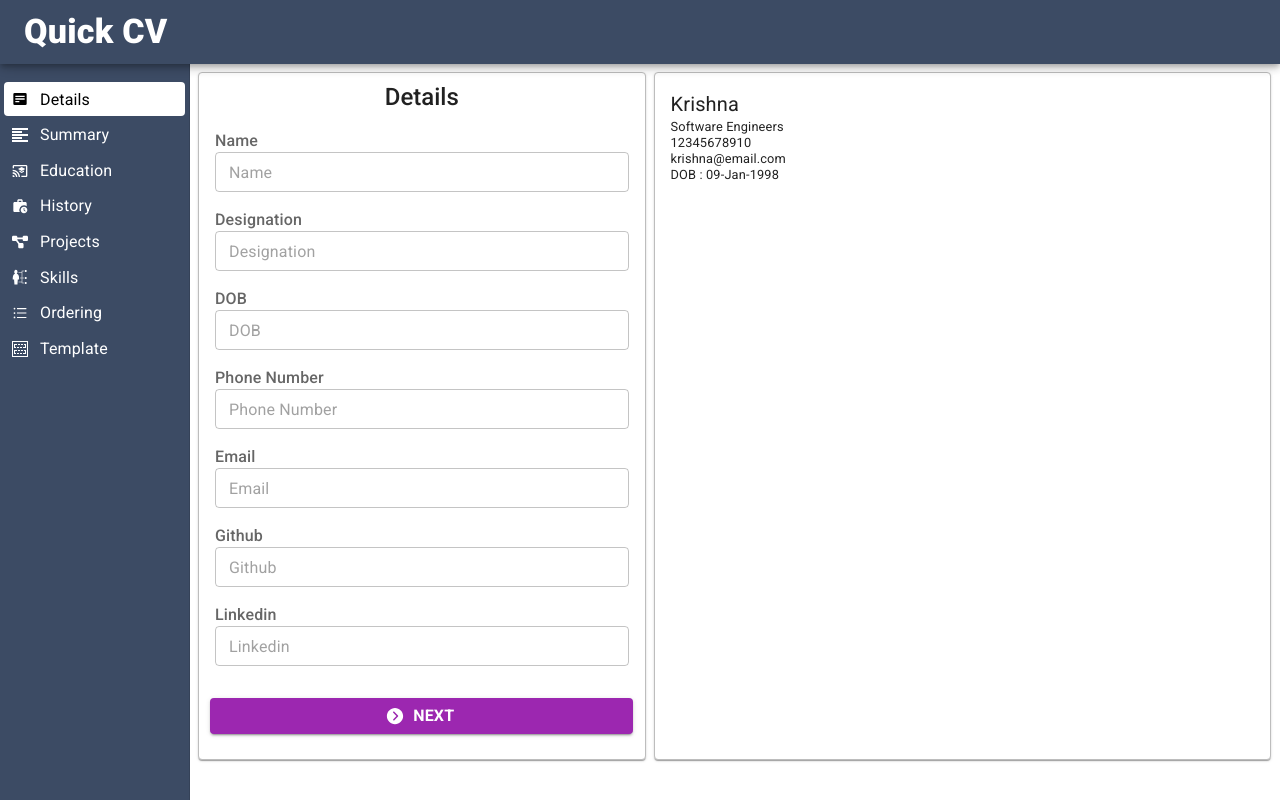
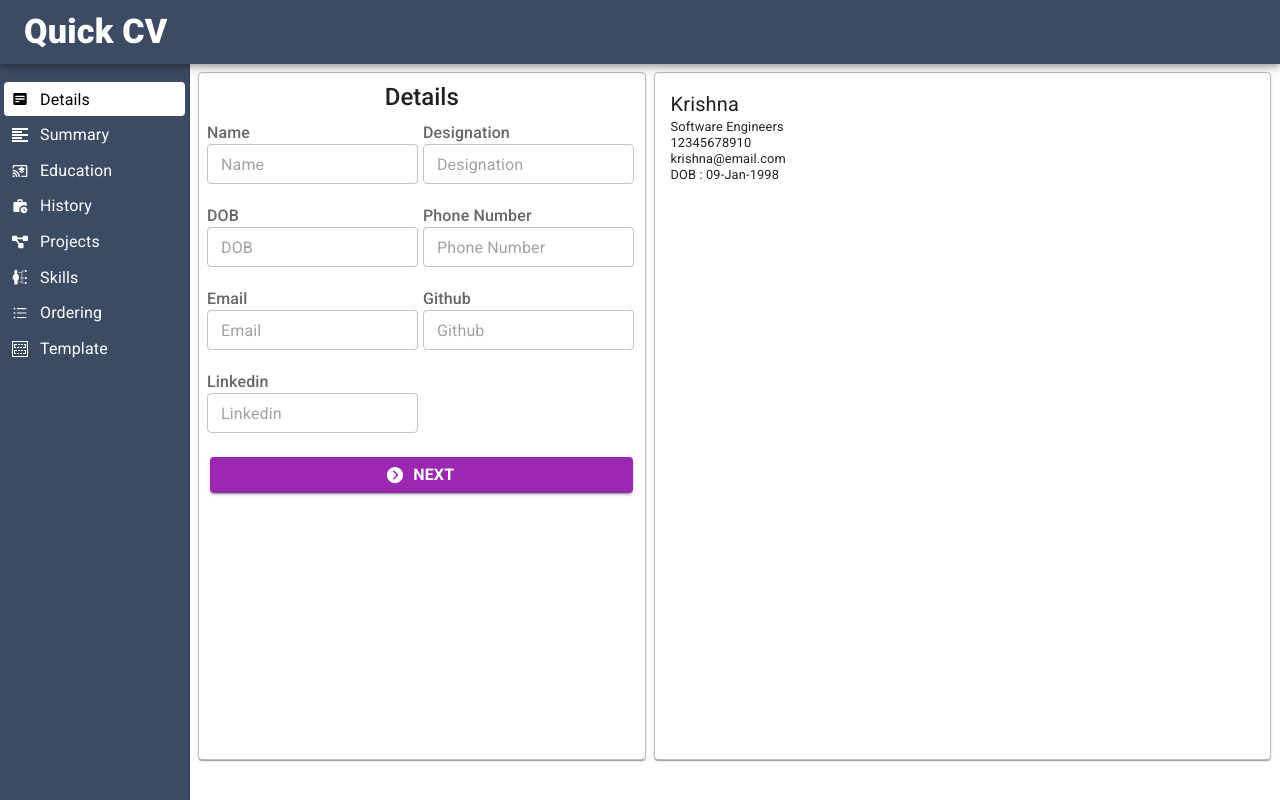
Before and after one commit to YITO-org/quick-cv-ui, a React (Vite) app: page /resumebuilder/detailes in a window 1280 px wide. Built offline with nearby package versions, Linux system fonts and the light colour scheme.

Commit message:
detailes screen fieldes style changed.

```diff
--- a/src/interfaces/types.ts
+++ b/src/interfaces/types.ts
@@ -43,3 +43,8 @@ export interface AuthContextType {
 export interface headertypes {
     tokken: string | null
 }
+
+export interface detailesFieldsInterface {
+  displayNameAndPlaceholder : string
+  orginalName : string
+}
--- a/src/screens/detailes.tsx
+++ b/src/screens/detailes.tsx
@@ -8,6 +8,7 @@ import Res from "../resumes";
 import { setInformation } from "../actions";
 import { styles } from "../styles/styles";
 import 'react-quill/dist/quill.snow.css';
+import { detailesFieldsInterface } from "../interfaces/types";
 // import styles from "../styles/detailes.module.css";
 
 
@@ -51,6 +52,7 @@ let Detailes : React.FC<any> = (props)=>{
         nav("/resumebuilder/ViewResume")
     }
 
+  let fildes: detailesFieldsInterface[] = [/*'name'*/ { 'displayNameAndPlaceholder': 'Name', orginalName: 'name' }, { displayNameAndPlaceholder: 'Designation', orginalName: 'designation' }, { displayNameAndPlaceholder: 'DOB', orginalName: 'DOB' }, { displayNameAndPlaceholder: 'Phone Number', orginalName: 'phoneNumber' }, { displayNameAndPlaceholder: 'Email', orginalName: 'email' }, { displayNameAndPlaceholder: 'Github', orginalName: 'github' }, { displayNameAndPlaceholder: 'Linkedin', orginalName: 'linkedin' }]
 
     return(
         <React.Fragment>
@@ -63,21 +65,23 @@ let Detailes : React.FC<any> = (props)=>{
 
                 <Grid container  columnGap={1} >
                     <Grid xs={12} sm={12} md={12} lg={5} xl={5}>
-                            <Paper   sx={styles.detailes_box}>
+                            <Paper sx={styles.detailes_box}>
                                 <Typography sx={{mt : 1 /* , mb:0.5 */ }} textAlign='center' variant='h5' fontWeight='500' >{props.headerName}</Typography>
                                 {
                                    props.headerName == "Details" &&
-                                        <Box sx={{p : 2}}>
-                                            {
-                                                [/*'name'*/ {'displayNameAndPlaceholder' : 'Name' , orginalName : 'name' }  , {displayNameAndPlaceholder : 'Designation' , orginalName : 'designation' } , {displayNameAndPlaceholder : 'DOB' , orginalName : 'DOB' } , {displayNameAndPlaceholder : 'Phone Number' , orginalName : 'phoneNumber' }  , {displayNameAndPlaceholder : 'Email' , orginalName : 'email' }  , {displayNameAndPlaceholder : 'Github' , orginalName : 'github' } , {displayNameAndPlaceholder : 'Linkedin' , orginalName : 'linkedin' } ].map((e,index)=>(
-                                                    <Box key={index}>
-                                                        <InputLabel
-                                                         sx={styles.input_lable}
-                                                        >{e['displayNameAndPlaceholder']}</InputLabel>
-                                                        <TextField type="text" size='small' placeholder={e['displayNameAndPlaceholder']} name={e.orginalName} value={cv[e.orginalName]}  onChange={change} sx={{marginBottom : 2 , width : '100%'}} />
-                                                    </Box>
+                                        <Box sx={{ flexGrow: 1 , p : 1 }}>
+                                          <Grid container columnGap={0.6} rowGap={0.5} direction='row'>
+                                              {
+                                                fildes.map((e, index) => (
+                                                  <Grid xl={5.9} lg={5.9} md={12} sm={12} xs={12} key={index}>
+                                                    <InputLabel
+                                                      sx={styles.input_lable}
+                                                    >{e['displayNameAndPlaceholder']}</InputLabel>
+                                                    <TextField type="text" size='small' placeholder={e['displayNameAndPlaceholder']} name={e.orginalName} value={cv[e.orginalName]} onChange={change} sx={{ marginBottom: 2, width: '100%' }} />
+                                                  </Grid>
                                                 ))
-                                            }
+                                              }
+                                          </Grid>
                                         </Box>
                                 }
                                 {
```
